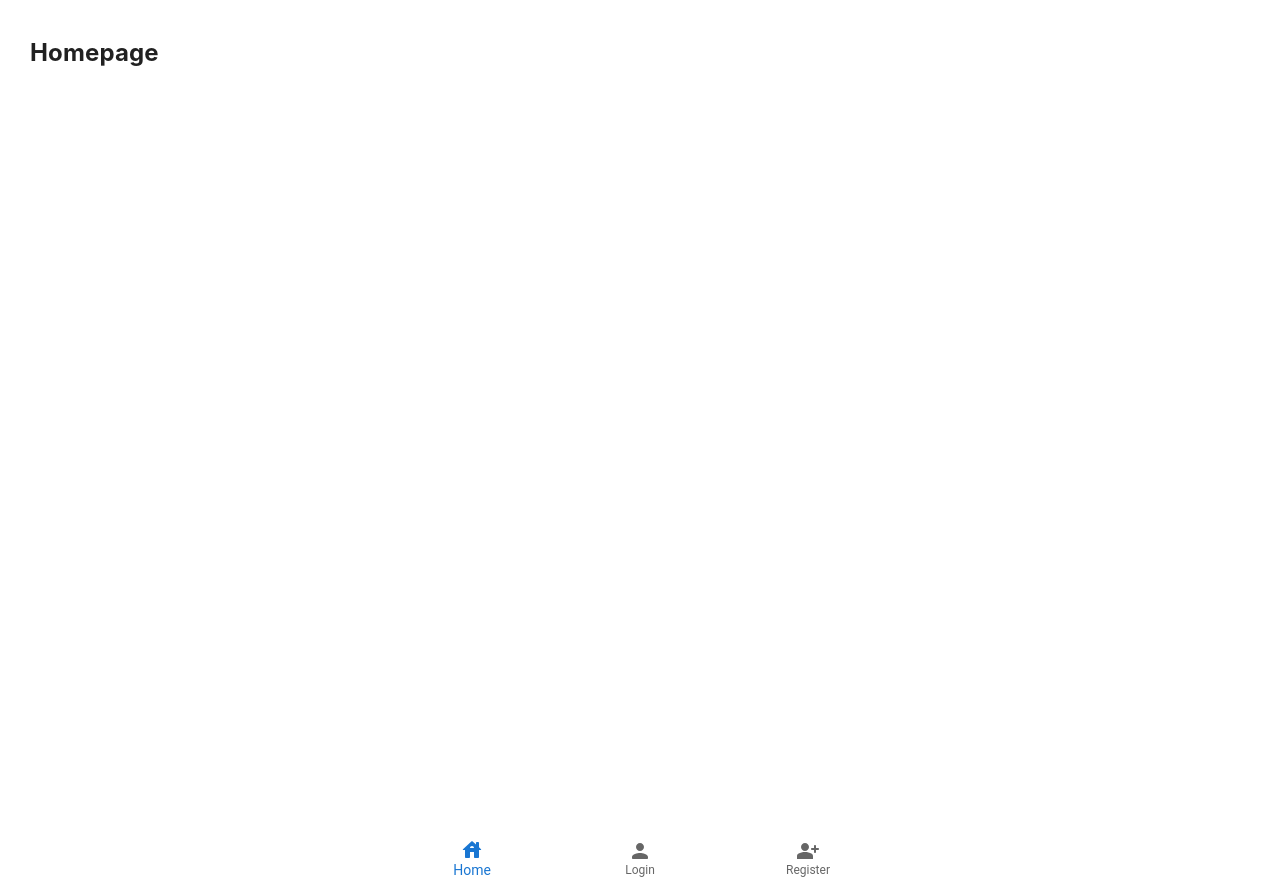
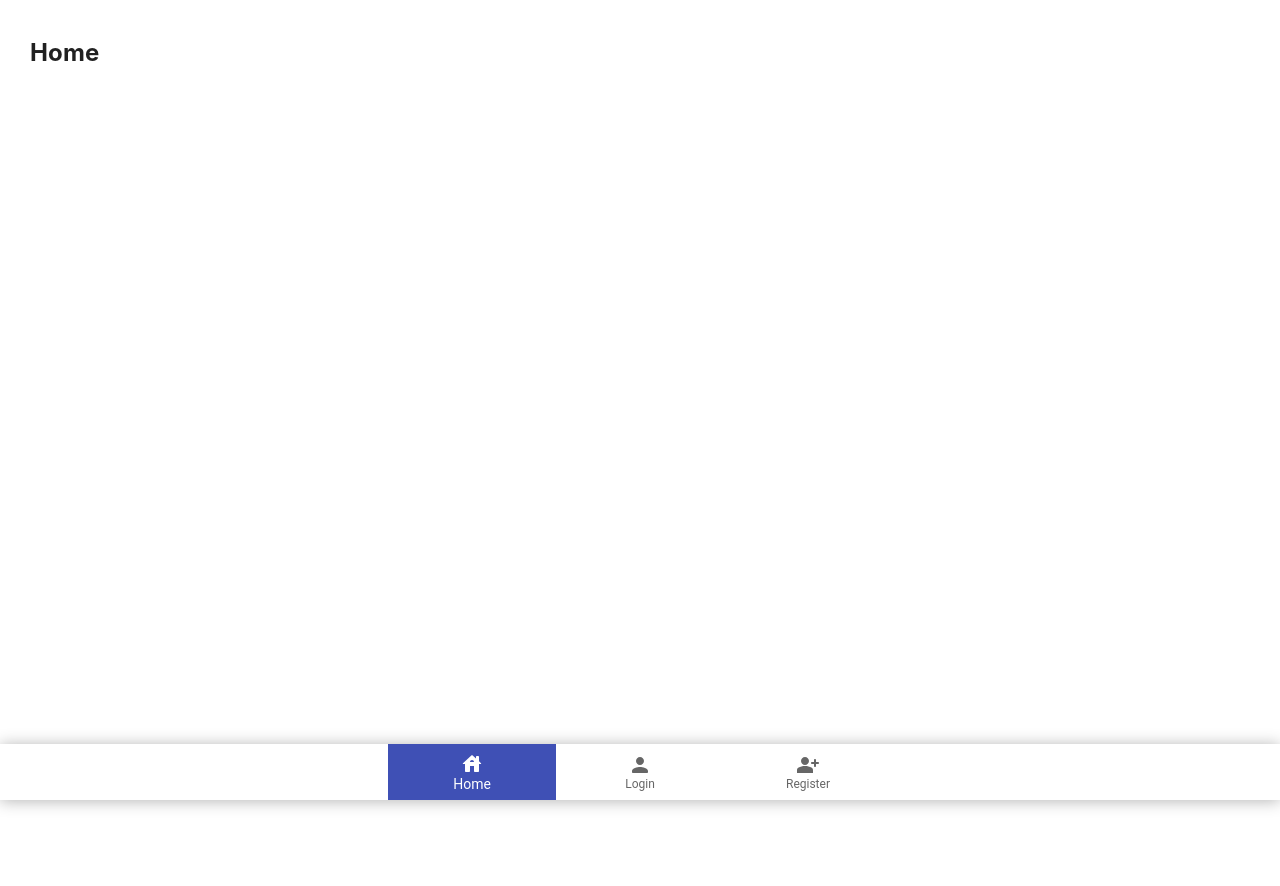
Before and after one commit to InterAct-Development/interact-frontend, a Next.js app: page / in a window 1280 px wide. After the commit the page ends 830 px from the top, so only its background shows below. Built offline with nearby package versions, Linux system fonts and the light colour scheme.

Commit message:
Bottom Navigation Improvements

```diff
--- a/components/navigation/BottomNav.tsx
+++ b/components/navigation/BottomNav.tsx
@@ -1,5 +1,8 @@
 import { useState, useContext } from "react";
-import { BottomNavigation, BottomNavigationAction } from "@mui/material";
+import {
+  BottomNavigation as MuiBottomNav,
+  BottomNavigationAction as MuiBottomNavAction,
+} from "@mui/material";
 import { AppContext } from "../../helpers/Context";
 import { useRouter } from "next/router";
 import HouseRoundedIcon from "@mui/icons-material/HouseRounded";
@@ -8,6 +11,7 @@ import PersonAddAltRoundedIcon from "@mui/icons-material/PersonAddAltRounded";
 import FlightTakeoffRoundedIcon from "@mui/icons-material/FlightTakeoffRounded";
 import AccessTimeRoundedIcon from "@mui/icons-material/AccessTimeRounded";
 import FlightLandRoundedIcon from "@mui/icons-material/FlightLandRounded";
+import { styled } from "@mui/material/styles";
 
 interface MenuItem {
   label: string;
@@ -18,7 +22,6 @@ interface MenuItem {
 interface BottomNavProps {}
 
 export const BottomNav: React.FC<BottomNavProps> = () => {
-  const [navIndex, setNavIndex] = useState(0);
   const appContext = useContext(AppContext);
   const { auth } = appContext.state;
 
@@ -58,21 +61,37 @@ export const BottomNav: React.FC<BottomNavProps> = () => {
     },
   ];
 
+  const BottomNavigationAction = styled(MuiBottomNavAction)(`
+    &.Mui-selected {
+    background: #3f50b5;
+    color: white;
+  }
+`);
+
+  const BottomNavigation = styled(MuiBottomNav)(`
+    position: fixed;
+    bottom: 0;
+    width: 100%;
+    box-shadow: 0px 1px 15px 0px #0000004d;
+`);
+
   const router = useRouter();
+  const currentRoute = router.pathname;
 
   const menu = (auth ? defaultMenu : authMenu).map((item, i) => (
-      <BottomNavigationAction
-        key={i}
-        label={item.label}
-        icon={item.icon}
-        onClick={() => router.push(item.route)}/>
+    <BottomNavigationAction
+      key={i}
+      value={item.route}
+      label={item.label}
+      icon={item.icon}
+      onClick={() => router.push(item.route)}
+    />
   ));
 
   return (
     <BottomNavigation
       showLabels
-      value={navIndex}
-      onChange={(event, newIndex) => setNavIndex(newIndex)}
+      value={currentRoute}
     >
       {menu}
     </BottomNavigation>
--- a/helpers/LanguageProvider.tsx
+++ b/helpers/LanguageProvider.tsx
@@ -1,19 +1,16 @@
-import React, { useEffect, createContext, useState } from 'react'
-import { AppContext } from './Context'
+import React, { createContext, useState } from 'react'
 
-interface Props {
+interface Props {}
 
+export enum Languages {
+    ENGLISH = "en",
+    FRENCH = "fr"
 }
 
-export enum Languages {
-    english = "en",
-    french = "fr"
-}
-
-export const LangContext = createContext<[Languages, React.Dispatch<React.SetStateAction<Languages>>?]>([Languages.english, undefined]);
+export const LangContext = createContext<[Languages, React.Dispatch<React.SetStateAction<Languages>>?]>([Languages.ENGLISH, undefined]);
 
 export const LanguageProvider: React.FC<Props> = ({ children }) => {
-    const [lang, setLang] = useState<Languages>(Languages.english)
+    const [lang, setLang] = useState<Languages>(Languages.ENGLISH);
     return (
         <LangContext.Provider value={[lang, setLang]}>
             {children}
--- a/pages/index.tsx
+++ b/pages/index.tsx
@@ -8,11 +8,10 @@ const Home: NextPage = () => {
       <Body>
         <section>
           <h1>
-            Homepage
+            Home
           </h1>
         </section>
       </Body>
-
     </>
   );
 };
```
Also changed, not shown: components/navigation/Navbar.tsx (+8 -11 lines), .babelrc.
